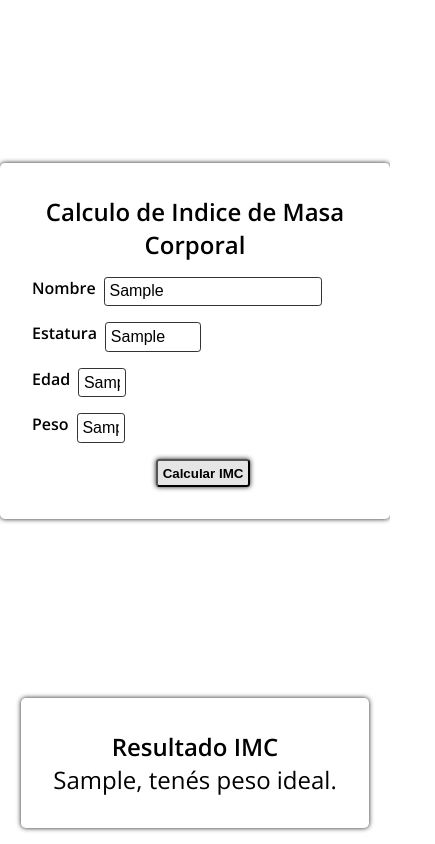
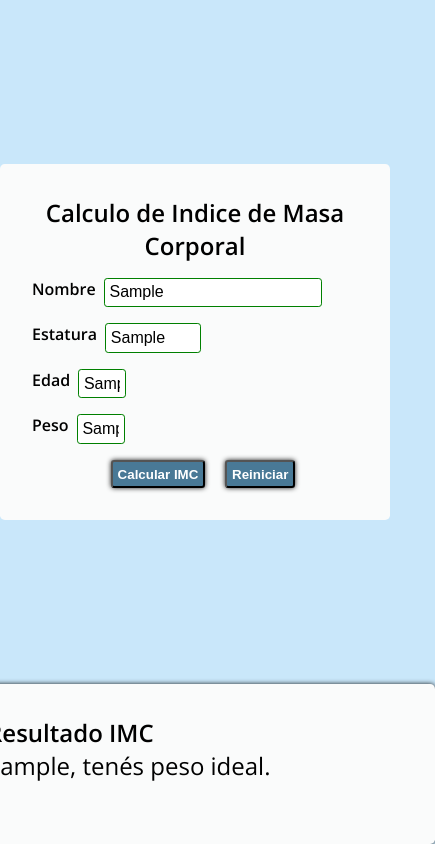
Before and after one commit to luciano393/calculo_IMC, a plain HTML site: page index.html in a window 390 px wide. Both pictures are taken after typing "Sample", "Sample", "Sample", "Sample" into the empty fields and a click on the button "Calcular IMC". Shown: the whole page, 435 px wide, since content can reach past the window. Drawn offline with nearby package versions, Linux system fonts and the light colour scheme.

Commit message:
refactoring

```diff
--- a/app.js
+++ b/app.js
@@ -1,18 +1,82 @@
 const d = document
 const boton = d.getElementById("btn")
+const botonDos = d.getElementById("btnDos")
+const contenedor = d.getElementById("container")
+const nombre = d.getElementById("nombre");
+const edad = d.getElementById("edad");
+const estatura = d.getElementById("estatura");
+const peso = d.getElementById("peso");
+const resultado = d.getElementById("resultado");
+const error = "1px solid red";
+const valido = "1px solid green";
+let validado = false;
+
+nombre.addEventListener("focusout", () => {
+    if(nombre.value.length < 3 || nombre.value.length > 20) {
+        nombre.style.border = error;
+        validado = false;
+    } else {
+        nombre.style.border = valido;
+        validado = true
+    }
+})
+estatura.addEventListener("focusout", () => {
+    if (estatura.value % 1 == 0) {
+        estatura.style.border = error;
+        validado = false;
+    } else {
+        estatura.style.border = valido;
+        validado = true;
+    }
+})
+edad.addEventListener("focusout", () => {
+    if(edad.value < 1 || edad.value > 120) {
+        edad.style.border = error;
+        validado = false
+    } else {
+        edad.style.border = valido;
+        validado = true;
+    }
+})
+peso.addEventListener("focusout", () => {
+    if(peso.value < 1) {
+        peso.style.border = error;
+        validado = false
+    } else {
+        peso.style.border = valido;
+        validado = true;
+    }
+})
+
+
 
 const calculadora = () => {
-    const nombre = d.getElementById("nombre").value;
-    const estatura = d.getElementById("estatura").value;
-    const peso = d.getElementById("peso").value;
-    const resultado = d.getElementById("resultado");
+    if(!nombre.value || !estatura.value || !edad.value || !peso.value ) {
+        alert("Todos los campos tienen que estar llenos");
+    } else if(validado) {
+        const IMC = peso.value / Math.pow(estatura.value, 2);
 
-    const IMC = peso / Math.pow(estatura, 2);
+        IMC < 20
+        ? resultado.textContent = `${nombre.value}, tenés bajo peso.`
+        : IMC > 25 ? resultado.textContent = `${nombre.value}, tenés sobre peso.`
+        : resultado.textContent = `${nombre.value}, tenés peso ideal.`;
 
-    IMC < 20
-    ? resultado.textContent = `${nombre}, tenés bajo peso.`
-    : IMC > 25 ? resultado.textContent = `${nombre}, tenés sobre peso.`
-    : resultado.textContent = `${nombre}, tenés peso ideal.`;
+        contenedor.style.display = "block";
+    }
+}
+
+const reinicio = () => {
+    let border = "1px solid black";
+    contenedor.style.display = "none";
+    nombre.value = "";
+    nombre.style.border = border;
+    edad.value = "";
+    edad.style.border = border;
+    estatura.value = "";
+    estatura.style.border = border;
+    peso.value = "";
+    peso.style.border = border;
 }
 
 boton.addEventListener("click", calculadora);
+botonDos.addEventListener("click", reinicio);
--- a/index.html
+++ b/index.html
@@ -26,10 +26,13 @@
             <label>Peso</label>
             <input type="text" id="peso">
         </div>
-        <button id="btn">Calcular IMC</button>
+        <div class="row">
+            <button id="btn" class="btn">Calcular IMC</button>
+            <button id="btnDos" class="btn">Reiniciar</button>
+        </div>
     </div>
 
-    <div class="container">
+    <div id="container">
         <h1>Resultado IMC</h1>
         <div id="resultado"></div>
     </div>
--- a/styles.css
+++ b/styles.css
@@ -19,6 +19,7 @@ body {
     align-items: center;
     min-height: 100vh;
     flex-direction: column;
+    background-color: #C9E7FA;
 }
 
 h1 {
@@ -30,6 +31,7 @@ h1 {
     border-radius: .3rem;
     padding: 2rem;
     margin-bottom: 5rem;
+    background-color: #FAFBFB;
 }
 
 .input-box {
@@ -60,22 +62,25 @@ h1 {
     max-width: 3rem;
 }
 
-#btn {
+.btn {
     border-radius: .2rem;
     box-shadow: 0 0 5px rgba(0,0,0, .9);
     padding: .3rem;
     font-weight: 600;
     cursor: pointer;
     margin-left: 1rem;
-    background-color: rgba(0,0,0, .1);
+    background-color: #497996;
+    color:#ffffff;
 }
 
-.container {
+#container {
     box-shadow: 0 0 5px rgba(0,0,0, .9);
     border-radius: .3rem;
     padding: 2rem;
     min-width: 30rem;
     min-height: 10rem;
+    display: none;
+    background-color: #FAFBFB;
 }
 
 #resultado {
@@ -101,7 +106,7 @@ h1 {
         margin: 1rem;
     }
     .content {
-        border: none;
+        box-shadow: none;
         text-align: center;
     }
 
```
